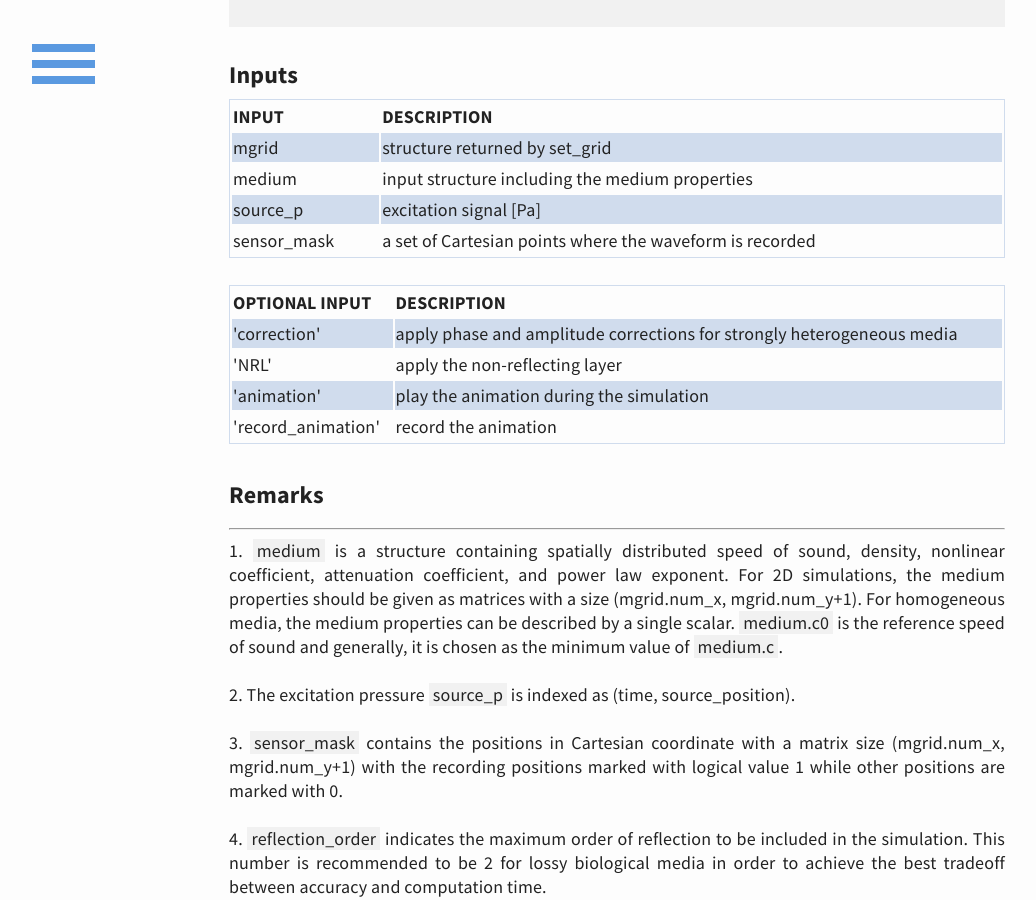
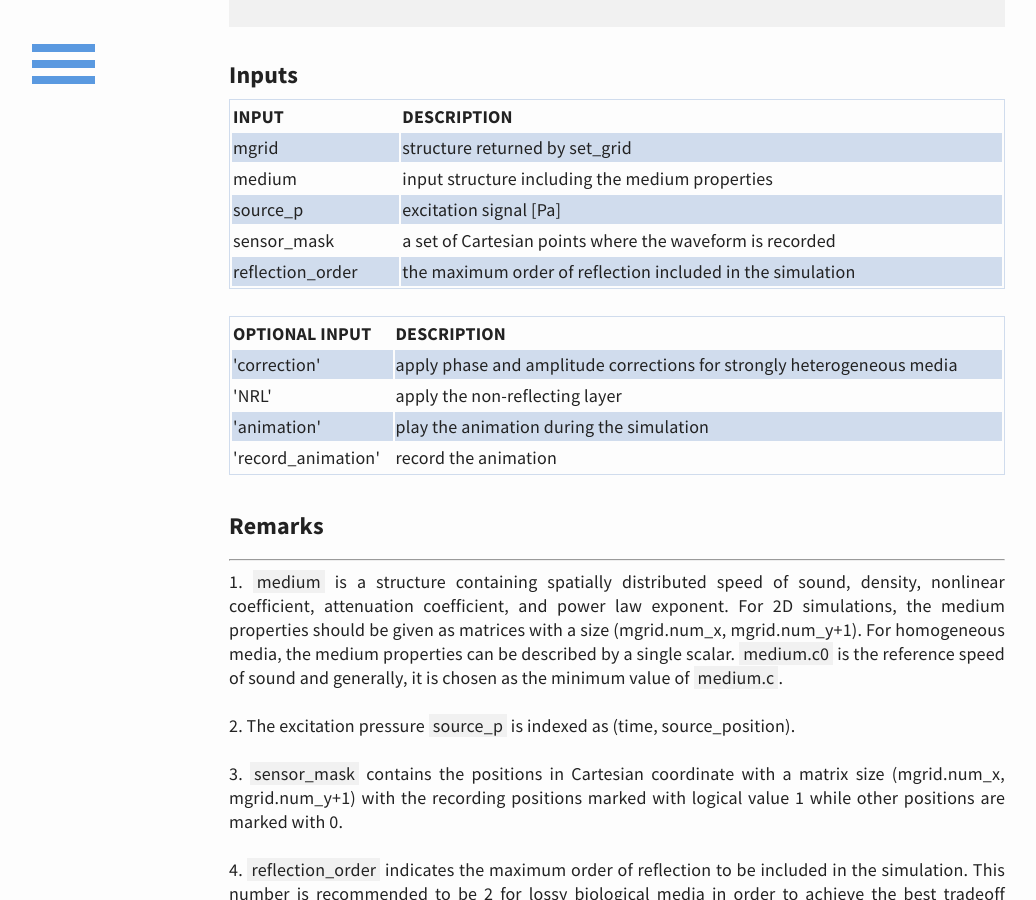
Before and after one commit to m-SOUND/mSOUND, a Jekyll site: the page built from function.html, in a window 1280 px wide and 900 px high, scrolled down 13247 px. Shown: the whole window, without its empty margins (23-1059 px from the left). Built offline with Jekyll 4.4.1, drawn with Linux system fonts in a browser that asks for light colours; some of the changed text lies outside the part shown.

Commit message:
Update function.html

```diff
--- a/function.html
+++ b/function.html
@@ -819,6 +819,9 @@ p = Backward2D(mgrid, medium, source_p, sensor_mask, reflection_order, ...);
   <tr>
     <td>sensor_mask</td><td>a set of Cartesian points where the waveform is recorded</td>
   </tr>
+    <tr>
+    <td>reflection_order</td><td>the maximum order of reflection included in the simulation</td>
+  </tr>
  </table>
 <br>
 <table>
@@ -909,6 +912,9 @@ p = Backward3D(mgrid, medium, source_p, sensor_mask, reflection_order, ...);
   </tr>
   <tr>
     <td>sensor_mask</td><td>a set of Cartesian points where the waveform is recorded</td>
+  </tr>
+    <tr>
+    <td>reflection_order</td><td>the maximum order of reflection included in the simulation</td>
   </tr>
  </table>
 <br>
@@ -1003,6 +1009,9 @@ p = Backward2D_fund(mgrid, medium, source_p, omega_c, reflection_order...);
    <tr>
     <td>omega_c </td><td>center frequency [rad]</td>
   </tr>
+    <tr>
+    <td>reflection_order</td><td>the maximum order of reflection included in the simulation</td>
+  </tr>
  </table>
 <br>
 <table>
@@ -1086,6 +1095,9 @@ p = Backward3D_fund(mgrid, medium, source_p, omega_c, reflection_order, ...);
    <tr>
     <td>omega_c </td><td>center frequency [rad]</td>
   </tr>
+    <tr>
+    <td>reflection_order</td><td>the maximum order of reflection included in the simulation</td>
+  </tr>
  </table>
 <br>
 <table>
```
